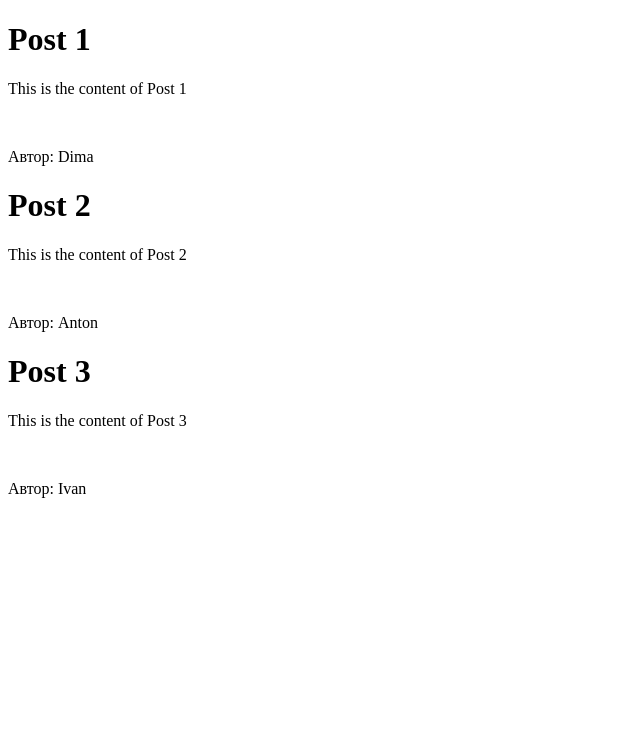
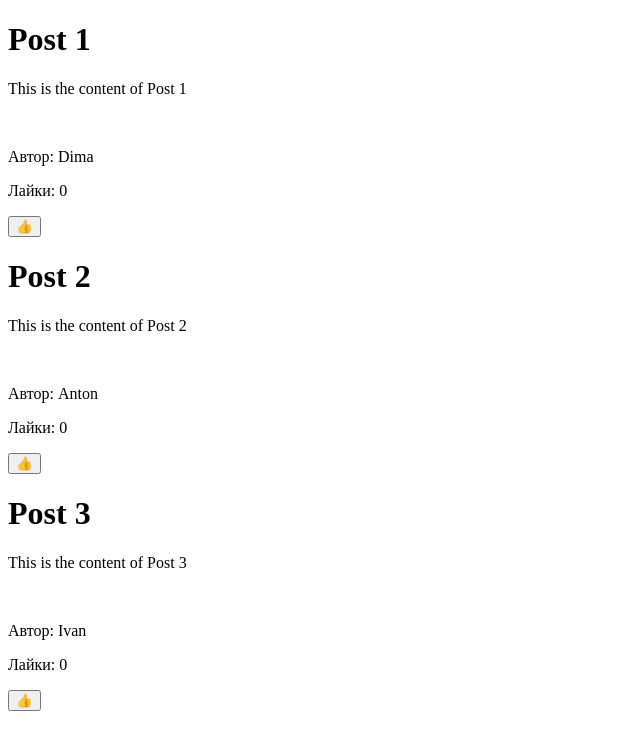
Before and after one commit to silopho/reactproject, a React (Create React App) app: page / in a window 1280 px wide. Shown: the top 750 px of the page, without its empty margins (0-640 px from the left). Built offline with nearby package versions, Linux system fonts and the light colour scheme.

Commit message:
upd 27.11.2024

```diff
--- a/src/Post.tsx
+++ b/src/Post.tsx
@@ -1,3 +1,5 @@
+import { useState } from "react"
+
 interface IPost{
     title: string;
     description: string;
@@ -5,13 +7,27 @@ interface IPost{
     author: string
 }
 
+let liked = false
+
 export function Post(props: IPost){
+    const [likes, setLikes] = useState(0);
+    function incrementLikes() {
+        if (liked == false) {
+            setLikes(likes+1);
+            liked = true;
+        } else if (liked == true) {
+            setLikes(likes-1);
+            liked = false;
+        }
+    }
     return (
         <div>
             <h1>{props.title}</h1>
             <p>{props.description}</p>
             <img src={props.image} alt="" />
             <p>Автор: {props.author}</p>
+            <p>Лайки: {likes}</p>
+            <button onClick={incrementLikes}>👍</button>
         </div>
     )
 }
```
